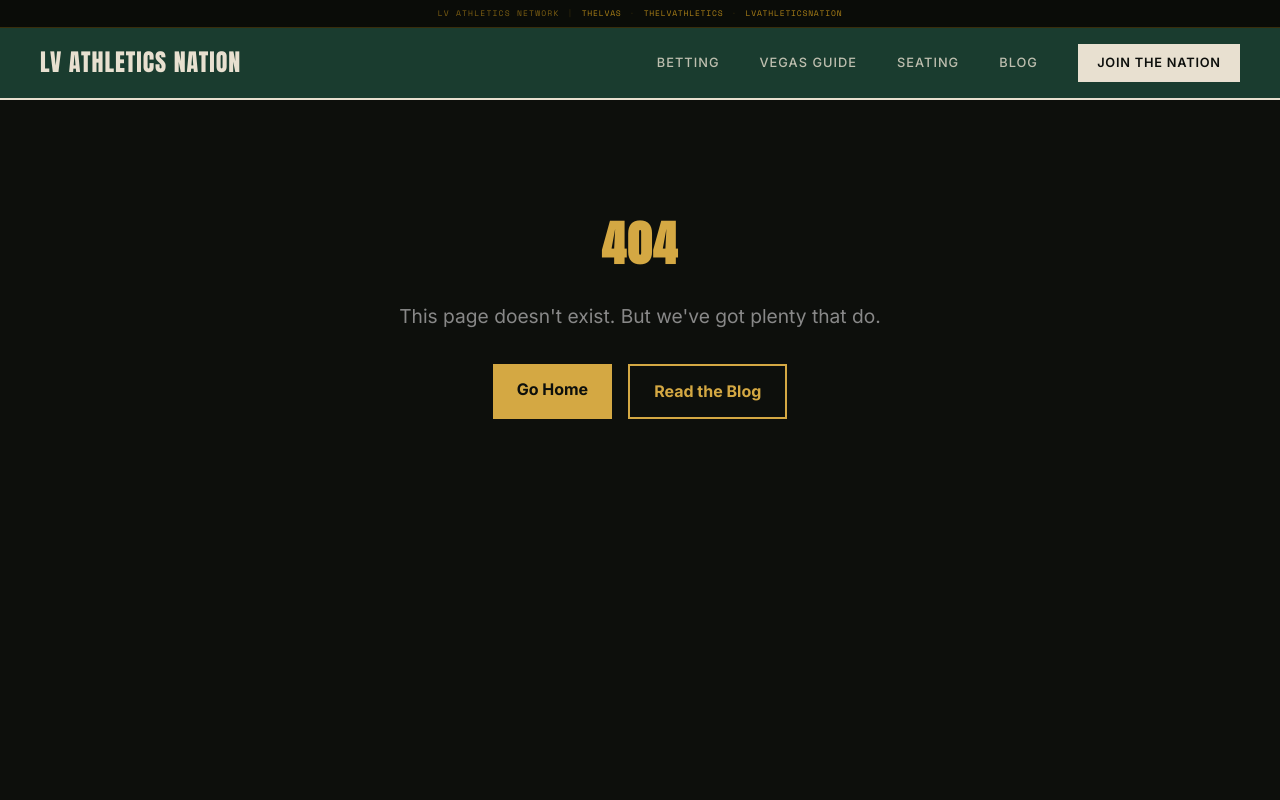
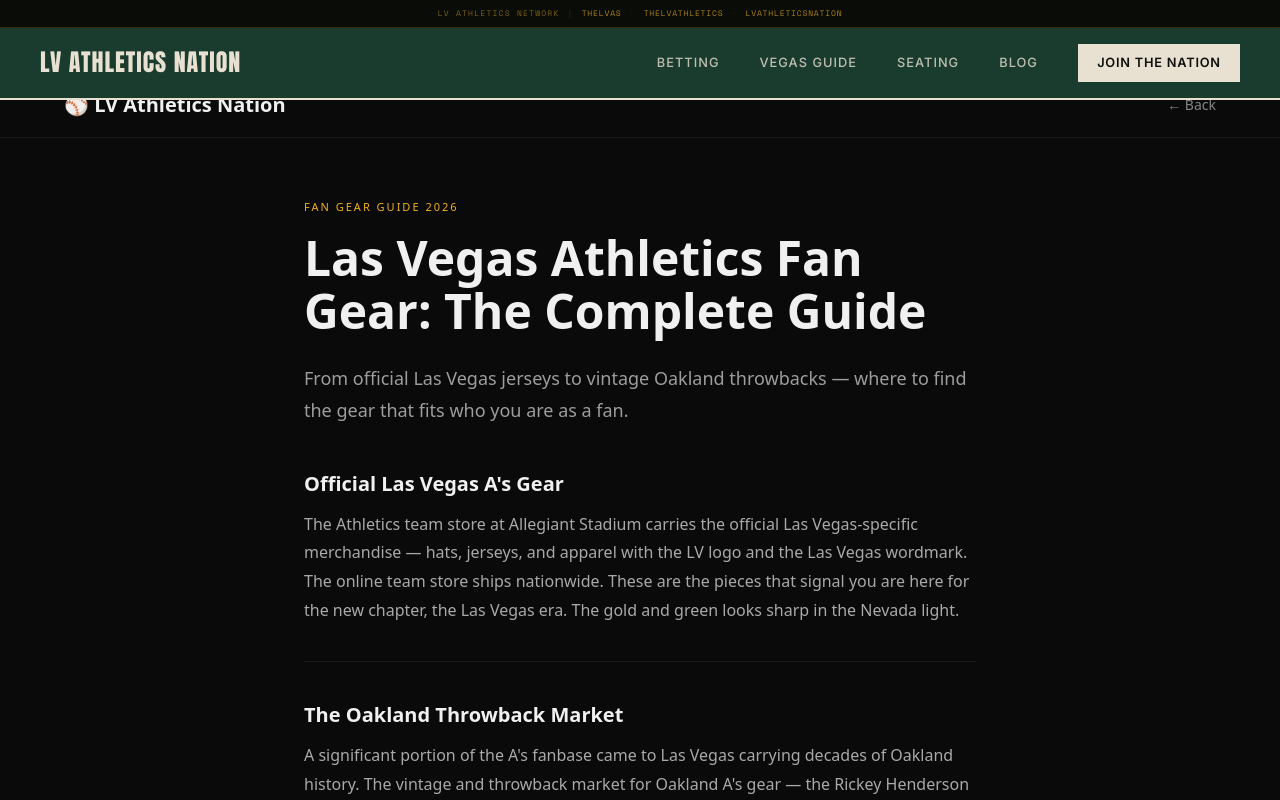
Before and after one commit to abigailleahgoldberg/lvathleticsnation, a Next.js app: page /fan-gear-guide in a window 1280 px wide. Before the commit this address had no page. Shown: the top 800 px of the page. Built offline with nearby package versions, Linux system fonts and the light colour scheme.

Commit message:
feat: add fan gear guide landing page

```diff
--- /dev/null
+++ b/app/fan-gear-guide/page.tsx
@@ -0,0 +1,35 @@
+import Link from "next/link";
+import type { Metadata } from "next";
+export const metadata: Metadata = {
+  title: "Las Vegas Athletics Fan Gear Guide 2026: Where to Buy | LV Athletics Nation",
+  description: "The complete guide to Las Vegas Athletics fan gear in 2026. Official stores, best jerseys, vintage Oakland gear, and where to find it all.",
+};
+export default function FanGearPage() {
+  const G = "#EFB21E";
+  return (
+    <div style={{minHeight:"100vh",background:"#0a0a0a",color:"#F0F0F0",fontFamily:"system-ui,sans-serif"}}>
+      <nav style={{padding:"16px 5vw",borderBottom:"1px solid #1a1a1a",display:"flex",justifyContent:"space-between",alignItems:"center"}}>
+        <Link href="/" style={{fontWeight:900,fontSize:20,color:"#F0F0F0",textDecoration:"none"}}>⚾ LV Athletics Nation</Link>
+        <Link href="/blog" style={{color:"rgba(255,255,255,0.5)",textDecoration:"none",fontSize:14}}>← Back</Link>
+      </nav>
+      <div style={{maxWidth:800,margin:"0 auto",padding:"60px 5vw"}}>
+        <div style={{fontSize:11,letterSpacing:"2px",color:G,marginBottom:16}}>FAN GEAR GUIDE 2026</div>
+        <h1 style={{fontSize:"clamp(28px,4vw,48px)",fontWeight:900,lineHeight:1.1,marginBottom:24}}>Las Vegas Athletics Fan Gear: The Complete Guide</h1>
+        <p style={{fontSize:18,color:"rgba(255,255,255,0.6)",lineHeight:1.8,marginBottom:40}}>From official Las Vegas jerseys to vintage Oakland throwbacks — where to find the gear that fits who you are as a fan.</p>
+        {[
+          {h:"Official Las Vegas A's Gear",b:"The Athletics team store at Allegiant Stadium carries the official Las Vegas-specific merchandise — hats, jerseys, and apparel with the LV logo and the Las Vegas wordmark. The online team store ships nationwide. These are the pieces that signal you are here for the new chapter, the Las Vegas era. The gold and green looks sharp in the Nevada light."},
+          {h:"The Oakland Throwback Market",b:"A significant portion of the A's fanbase came to Las Vegas carrying decades of Oakland history. The vintage and throwback market for Oakland A's gear — the Rickey Henderson era, the Bash Brothers era, the Moneyball era — is active and growing. Platforms like eBay and StockX carry authenticated vintage pieces. Some fans wear both: Oakland throwback at home, Las Vegas hat at the stadium. Both are valid."},
+          {h:"Best Jerseys to Own in 2026",b:"For the current roster: pick a player who is going to be here for the next three to five years, not a rental. Jersey investing in a franchise rebuilding year means betting on development. The safest picks are the core rotation arms and the young positional players the organization has committed to. Their names will be on the back of winning jerseys eventually."},
+          {h:"Gear for Kids",b:"The team has a solid kids line — smaller sizes of the official jerseys, hats that actually fit young heads, and a few game-day experience items. Bringing a kid to their first game in their team gear is a memory that sticks. The team store at the stadium has options same-day if you forgot."},
+          {h:"Customization",b:"The official team store allows jersey customization with your name or a player name and number. Turnaround is typically two to three weeks. Order before opening day if you want it for the first homestand. A customized jersey with your own name is absurd and great and deeply on brand for Las Vegas."},
+        ].map(s => (
+          <div key={s.h} style={{marginBottom:36,paddingBottom:36,borderBottom:"1px solid #1a1a1a"}}>
+            <h2 style={{fontSize:20,fontWeight:800,marginBottom:10}}>{s.h}</h2>
+            <p style={{color:"rgba(255,255,255,0.65)",lineHeight:1.8,fontSize:16,margin:0}}>{s.b}</p>
+          </div>
+        ))}
+        <div style={{marginTop:24}}><Link href="/blog" style={{color:G,fontWeight:700,textDecoration:"none"}}>← More from LV Athletics Nation</Link></div>
+      </div>
+    </div>
+  );
+}
```
